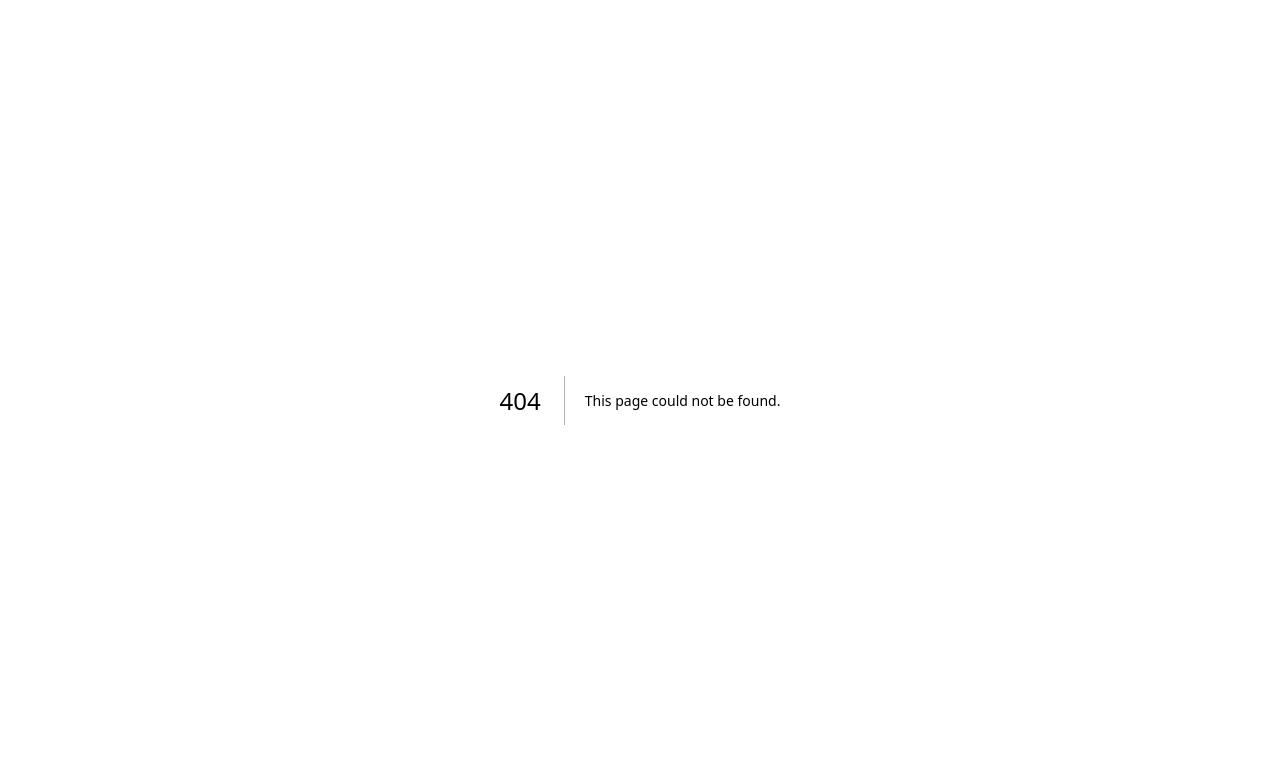
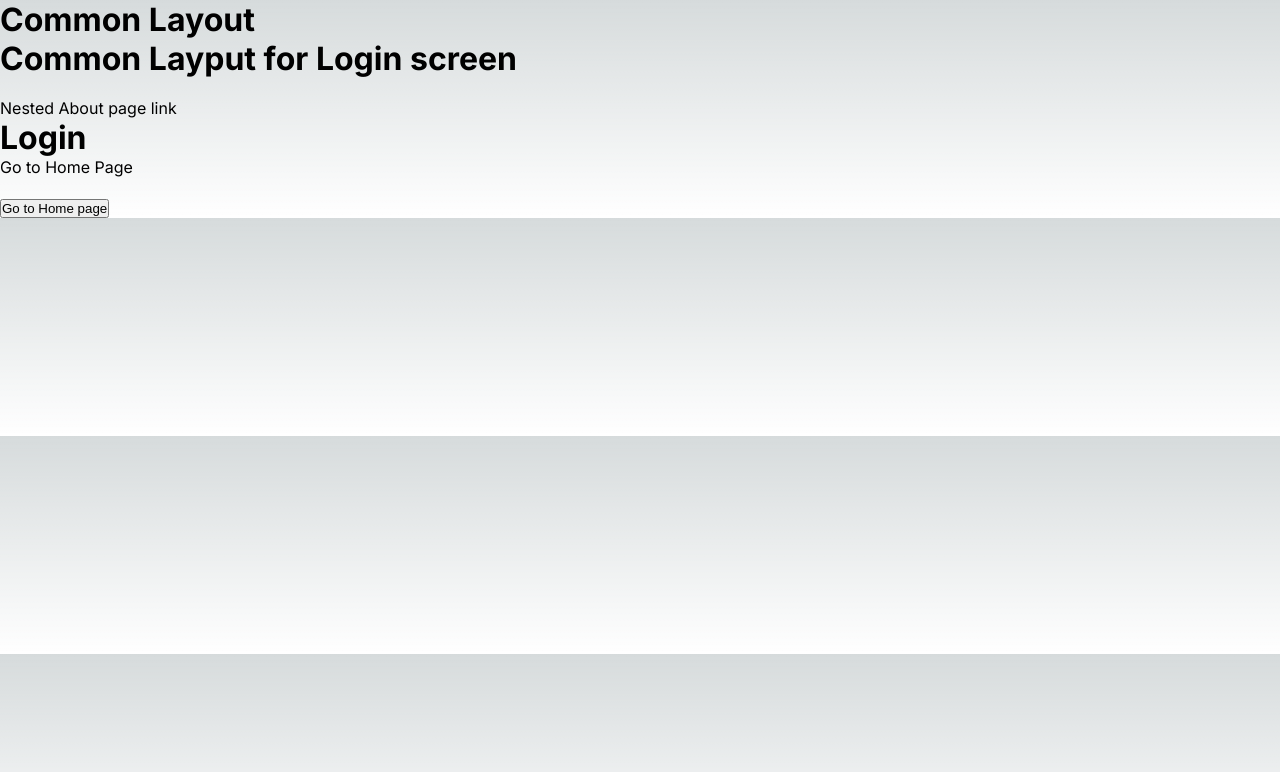
Before and after one commit to Jeetku/Next-JS, a Next.js app: page /login in a window 1280 px wide. Before the commit this address had no page. Shown: the top 772 px of the page. Built offline with nearby package versions, Linux system fonts and the light colour scheme.

Commit message:
fileBased routing and nested naviagtion routing

```diff
--- a/src/app/layout.js
+++ b/src/app/layout.js
@@ -1,17 +1,20 @@
-import './globals.css'
-import { Inter } from 'next/font/google'
+import "./globals.css";
+import { Inter } from "next/font/google";
 
-const inter = Inter({ subsets: ['latin'] })
+const inter = Inter({ subsets: ["latin"] });
 
 export const metadata = {
-  title: 'Create Next App',
-  description: 'Generated by create next app',
-}
+  title: "Create Next App",
+  description: "Generated by create next app",
+};
 
 export default function RootLayout({ children }) {
   return (
     <html lang="en">
-      <body className={inter.className}>{children}</body>
+      <body className={inter.className}>
+        <h1>Common Layout</h1>
+        {children}
+      </body>
     </html>
-  )
+  );
 }
--- /dev/null
+++ b/src/app/login/layout.js
@@ -0,0 +1,14 @@
+import Link from "next/link";
+
+export default function Layout({ children }) {
+  return (
+    <>
+      <div>
+        <h1>Common Layput for Login screen </h1>
+        <br />
+        <Link href="/about/aboutPage">Nested About page link</Link>
+        {children}
+      </div>
+    </>
+  );
+}
--- /dev/null
+++ b/src/app/login/page.js
@@ -0,0 +1,21 @@
+"use client";
+
+import Link from "next/link";
+import { useRouter } from "next/navigation";
+
+const LoginPage = () => {
+  const router = useRouter();
+  return (
+    <div>
+      <h1>Login</h1>
+      <div>
+        <Link href="/">Go to Home Page</Link>
+        <br/>
+        <br/>
+        <button onClick={() => router.push("/")}>Go to Home page</button>
+      </div>
+    </div>
+  );
+};
+
+export default LoginPage;
```
Also changed, not shown: src/app/about/aboutPage/page.js (added, +19 -0 lines), src/app/about/page.js (added, +25 -0 lines), src/app/page.js (+11 -10 lines).
